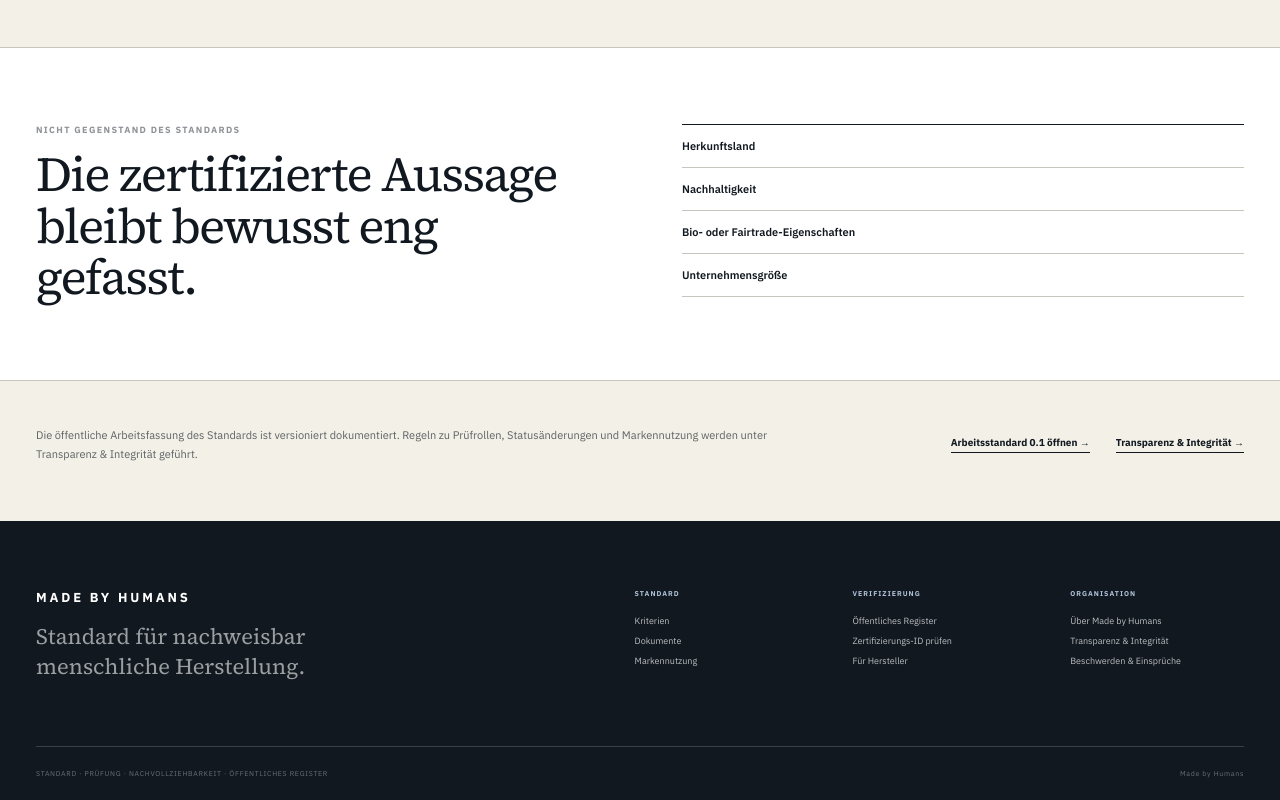
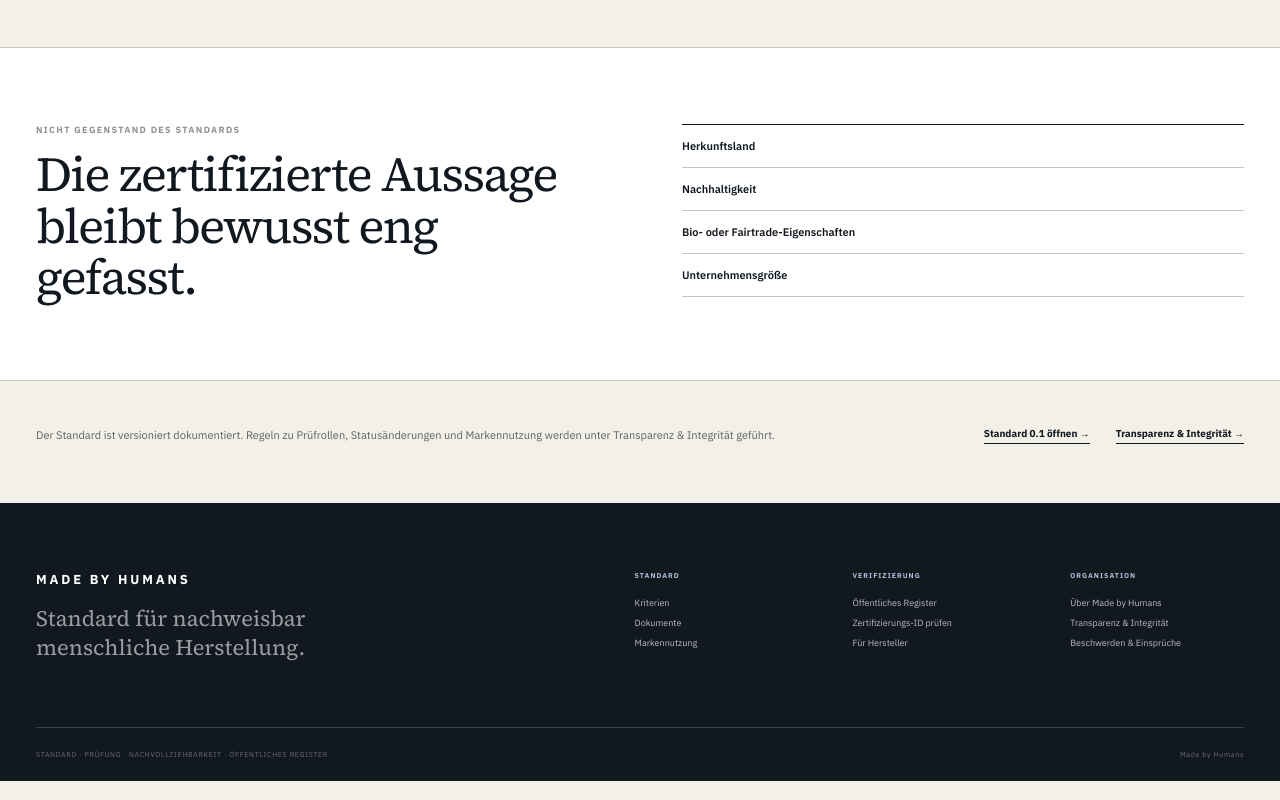
Before and after one commit to dennis-glaser-coder/human-certification-web, a Next.js app: page /standard in a window 1280 px wide. Shown: the part 2581-3381 px from the top of the page. Built offline with nearby package versions, Linux system fonts and the light colour scheme.

Commit message:
Standardseite von Arbeitsfassungs-Sprache bereinigen

```diff
--- a/src/app/standard/page.js
+++ b/src/app/standard/page.js
@@ -136,12 +136,12 @@ export default function StandardPage() {
       <section className="standardClose shell">
         <div>
           <p>
-            Die öffentliche Arbeitsfassung des Standards ist versioniert dokumentiert.
+            Der Standard ist versioniert dokumentiert.
             Regeln zu Prüfrollen, Statusänderungen und Markennutzung werden unter Transparenz & Integrität geführt.
           </p>
         </div>
         <div className="standardCloseLinks">
-          <Link className="textLink" href="/dokumente/standard-0-1">Arbeitsstandard 0.1 öffnen →</Link>
+          <Link className="textLink" href="/dokumente/standard-0-1">Standard 0.1 öffnen →</Link>
           <Link className="textLink" href="/transparenz">Transparenz & Integrität →</Link>
         </div>
       </section>
```
